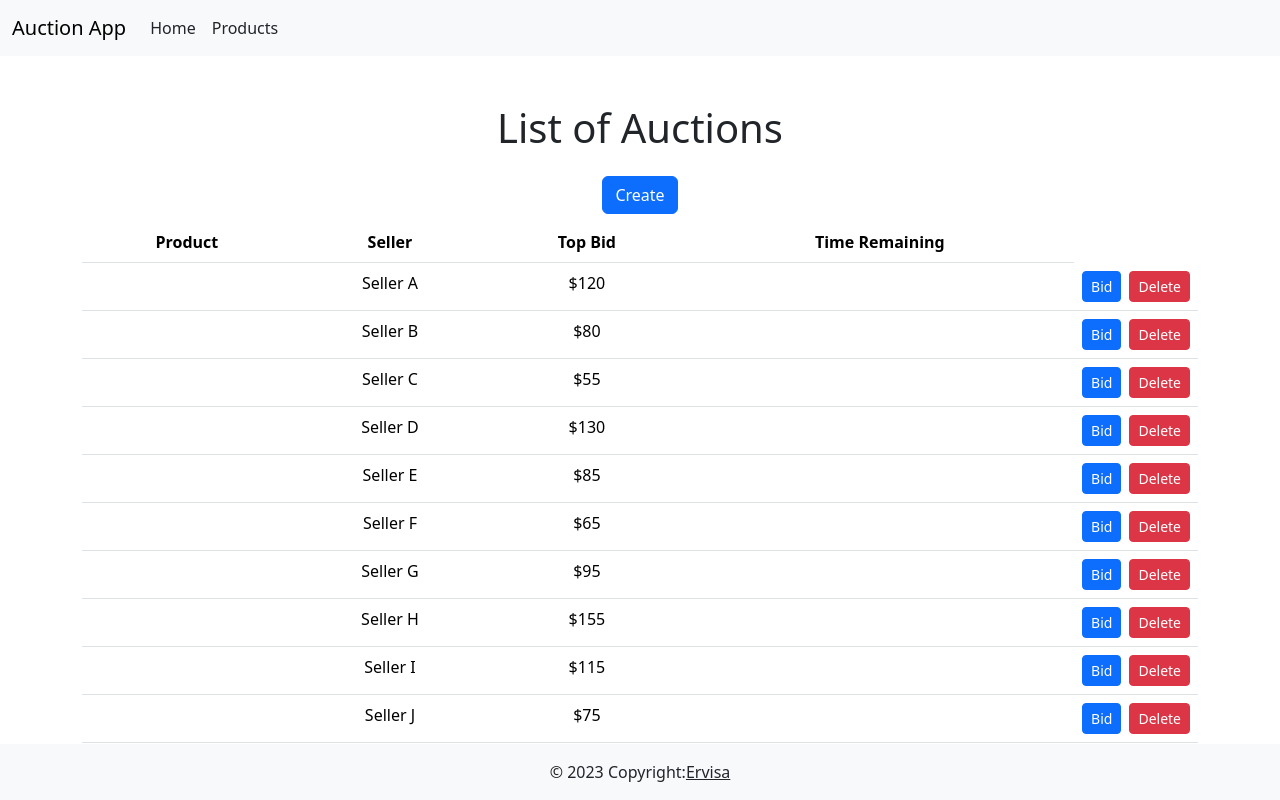
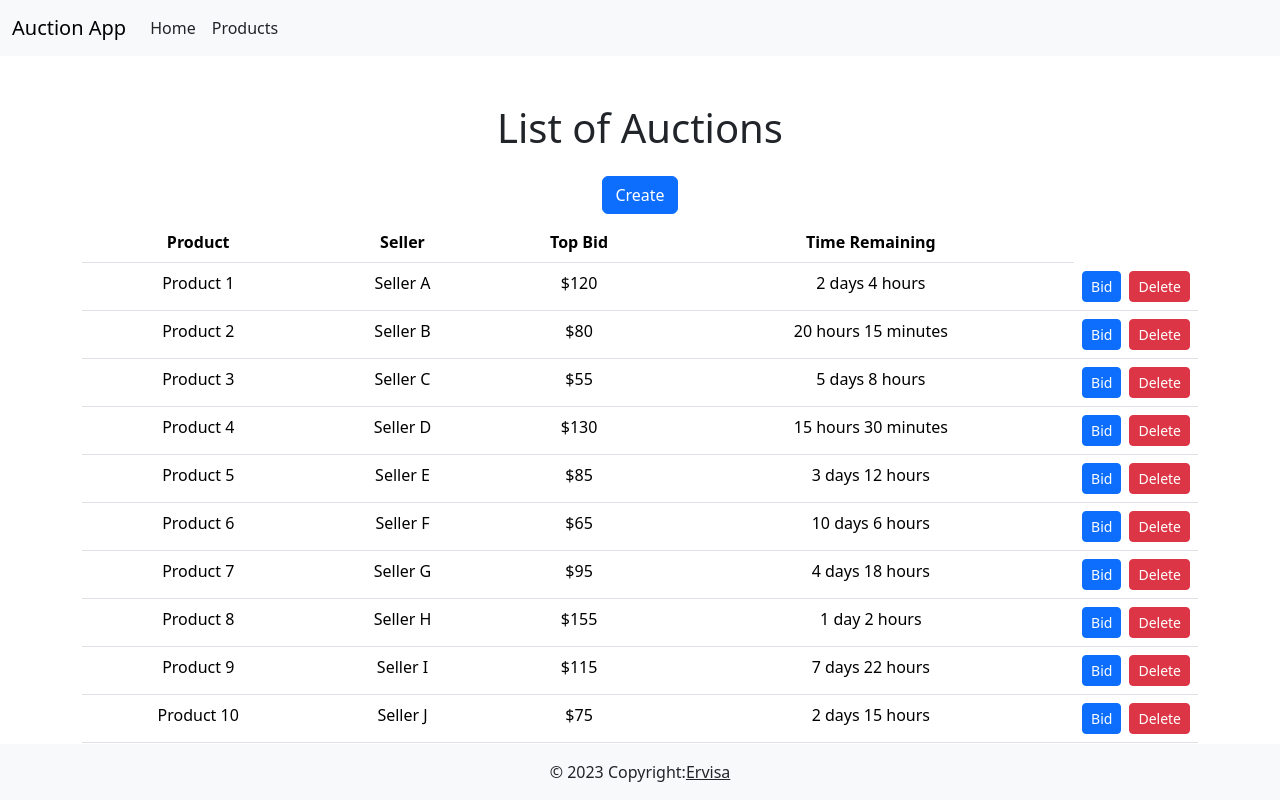
Before and after one commit to cakajervisa/Auction, a React (Vite) app: page /products in a window 1280 px wide. Built offline with nearby package versions, Linux system fonts and the light colour scheme; data requests are answered from the project's data file.

Commit message:
Json-Server bug fixed

```diff
--- a/src/components/products.jsx
+++ b/src/components/products.jsx
@@ -63,10 +63,10 @@ useEffect(()=>fetchProducts(),[]);
     products.map((product,index)=>{
       return(
         <tr key={index}>
-          <td>{product.prodctname}</td>
+          <td>{product.productname}</td>
            <td>{product.seller}</td>
             <td>${product.topbid }</td>
-             <td>{product. timeremaning}</td>
+             <td>{product. timeremaining}</td>
 
           <td style={{ width: '10px', whiteSpace: 'nowrap' }}>
 
```
